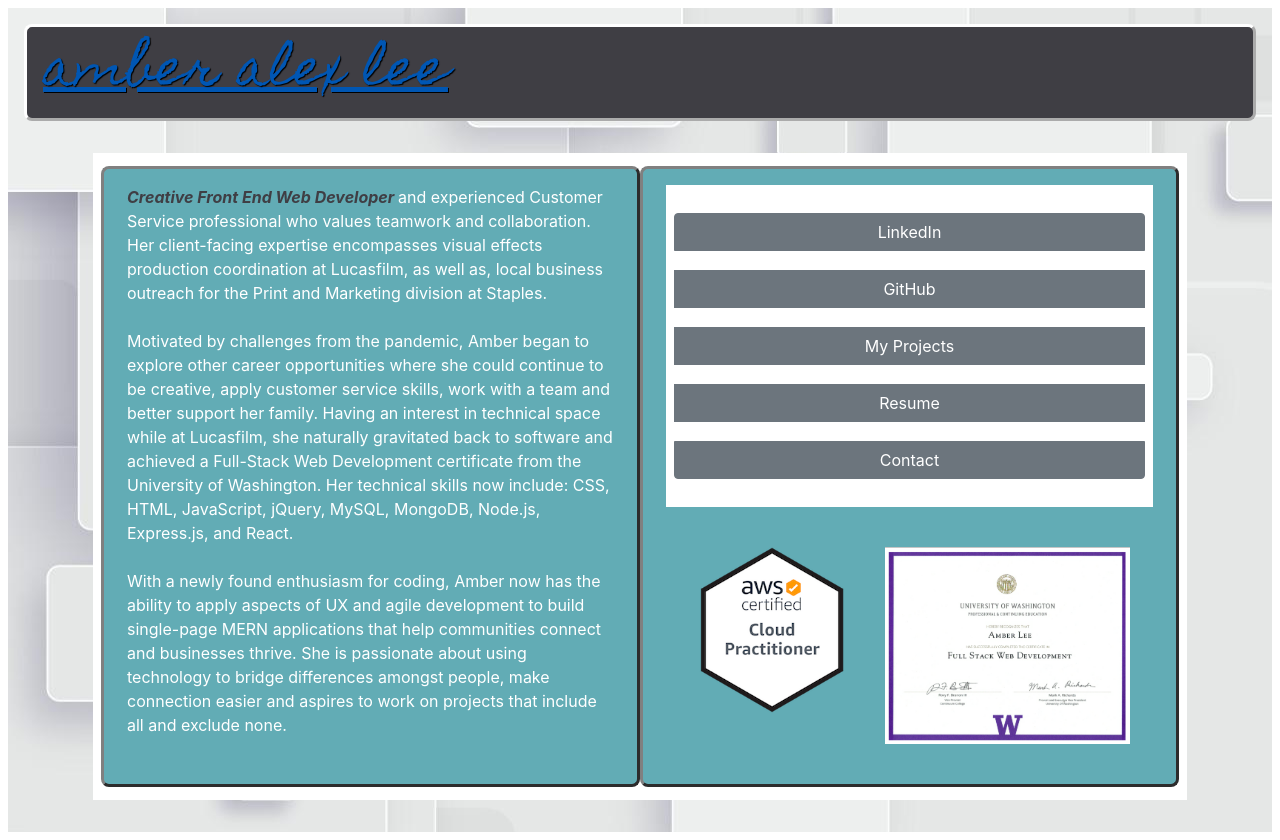
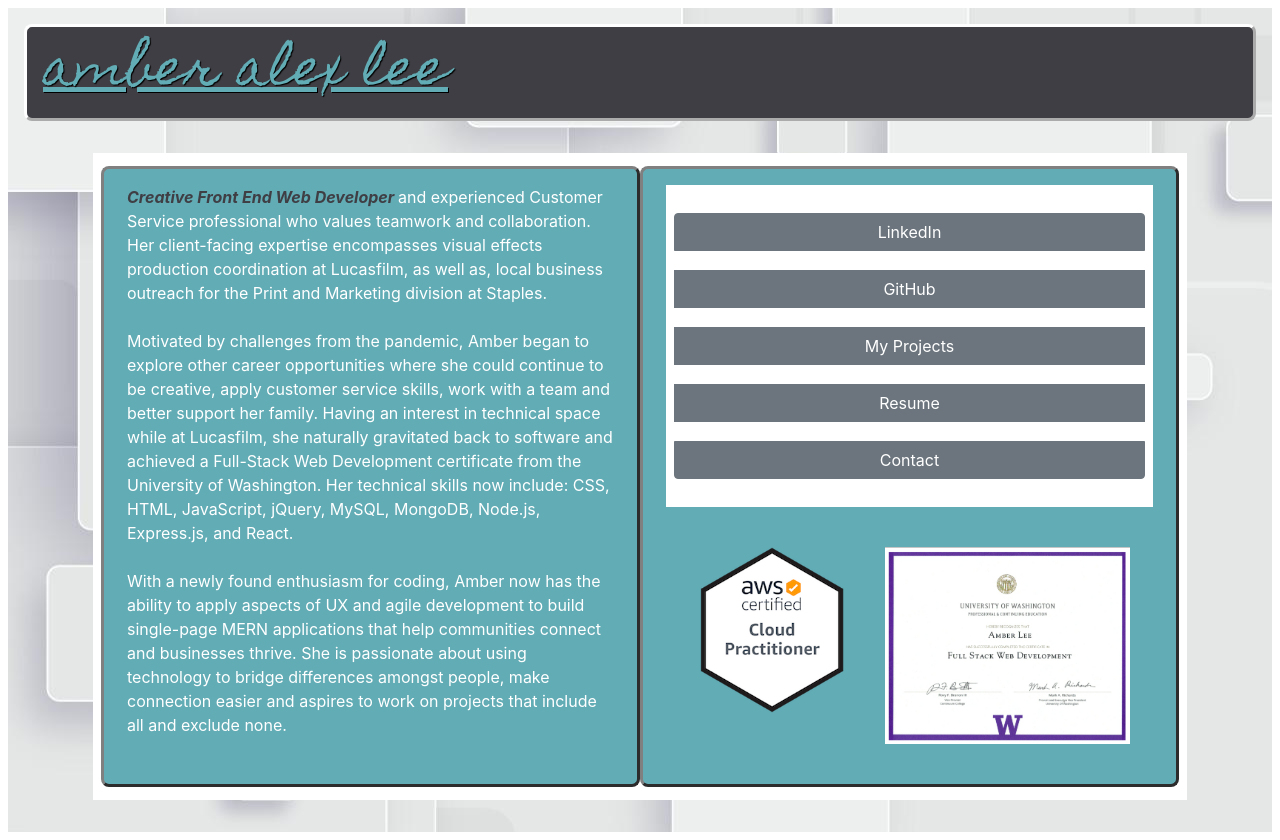
Before and after one commit to lee-amber-alex/lee.amber.alex, a React (Create React App) app: page / in a window 1280 px wide. In both pictures the pointer is over the link "amber alex lee". Built offline with nearby package versions, Linux system fonts and the light colour scheme.

Commit message:
Updated hover.

```diff
--- a/src/style/nav.css
+++ b/src/style/nav.css
@@ -11,6 +11,9 @@
   border-style: outset;
 
 }
+a:hover {
+    color: #62acb5 !important;
+  }
 
 .navbar-2{
     align-items: center;
```
